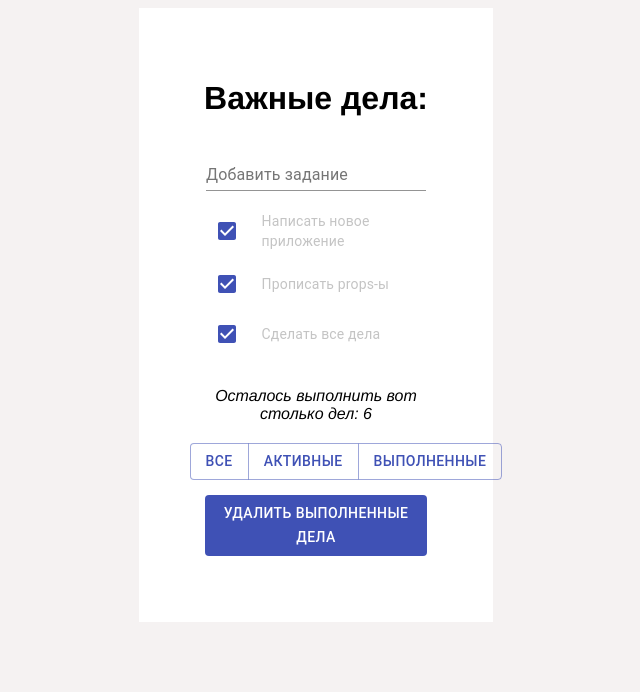
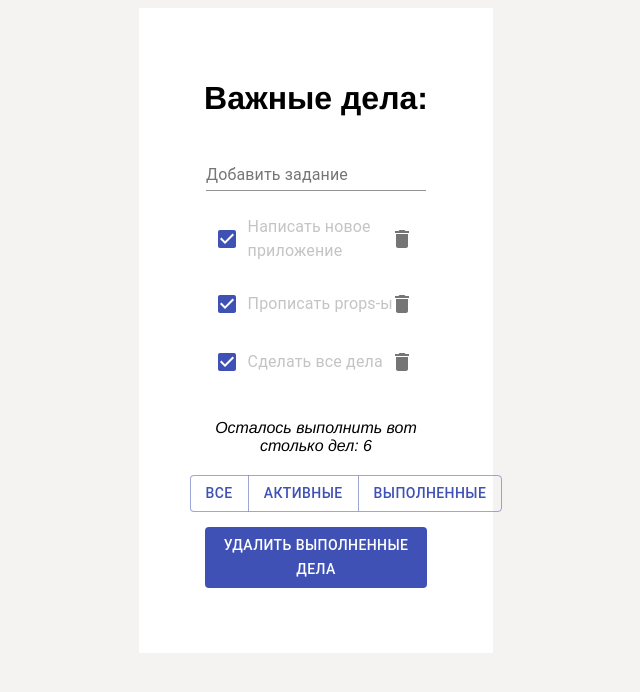
Before and after one commit to WebHeroSchool/JSX.1, a React (Create React App) app: page / in a window 1280 px wide. Shown: the top 692 px of the page, without its empty margins (324-964 px from the left). Built offline with nearby package versions, Linux system fonts and the light colour scheme.

Commit message:
Передача данных и методов между компонентами 2.0

```diff
--- a/public/index.html
+++ b/public/index.html
@@ -14,7 +14,7 @@
       manifest.json provides metadata used when your web app is installed on a
       user's mobile device or desktop. See https://developers.google.com/web/fundamentals/web-app-manifest/
     -->
-    <link rel="manifest" href="%PUBLIC_URL%/manifest.json" />
+
     <!--
       Notice the use of %PUBLIC_URL% in the tags above.
       It will be replaced with the URL of the `public` folder during the build.
--- a/src/components/App/App.js
+++ b/src/components/App/App.js
@@ -37,15 +37,18 @@ import styles from './App.module.css';
      			return newItem;
      		});
      	this.setState({items: newItemList})
-     }
+     };
+
 onClickDelete = id => {
     const newItemList = this.state.items.filter(
-     item => item.id != id);
+item =>{
+	return item.id !==id;
+    });
     this.setState({ items: newItemList });
   }
 
       render() {
-      	 const casesCount = this.state.items.filter(item => item.isDone === false);
+
 return(
   	<div className={styles.wrap}>
   	<h1 className={styles.title}>Важные дела:</h1>
--- a/src/components/Item/Item.js
+++ b/src/components/Item/Item.js
@@ -1,15 +1,35 @@
 import React from 'react';
 import classnames from 'classnames';
 import styles from './Item.module.css';
+import Checkbox from '@material-ui/core/Checkbox';
+import IconButton from '@material-ui/core/IconButton';
+import DeleteIcon from '@material-ui/icons/Delete';
+import ListItemSecondaryAction from '@material-ui/core/ListItemSecondaryAction';
+import ListItemText from '@material-ui/core/ListItemText';
+import ListItem from '@material-ui/core/ListItem';
 
-
-const Item = ({ value, isDone, onClickDone, id }) => (<span className={
+const Item = ({ value, isDone, onClickDone, id, onClickDelete}) => (<ListItem className={
 	classnames({
 		[styles.item]: true,
 		[styles.done]: isDone
 	})
 }>
-	{value}
-	</span>);
+         <Checkbox
+        defaultChecked
+        color="primary"
+        value="checkedG"
+        onClick={() => onClickDone(id)}
+        inputProps={{
+          'aria-label': 'secondary checkbox',
+        }}
+      />
+	  <ListItemText > {value}</ListItemText>
+	<ListItemSecondaryAction className={styles.delete}>
+          <IconButton aria-label="очистить" onClick={() => onClickDelete(id)}>
+            <DeleteIcon />
+          </IconButton>
+        </ListItemSecondaryAction>
+	</ListItem>
+	);
 
 export default Item;
--- a/src/components/ItemList/ItemList.js
+++ b/src/components/ItemList/ItemList.js
@@ -1,48 +1,25 @@
 import React from 'react';
 import Item from '../Item/Item'
 import styles from './ItemList.module.css';
-import Checkbox from '@material-ui/core/Checkbox';
-import IconButton from '@material-ui/core/IconButton';
-import DeleteIcon from '@material-ui/icons/Delete';
-import ListItemSecondaryAction from '@material-ui/core/ListItemSecondaryAction';
-import ListItemText from '@material-ui/core/ListItemText';
 import List from '@material-ui/core/List';
-import ListItem from '@material-ui/core/ListItem';
-import ListItemIcon from '@material-ui/core/ListItemIcon';
 
 
-const ItemList = ({ items,onClickDone, id, onClickDelete }) =>(<div>
-  <List>
-    {items.map(item => (
-      <ListItem key={item.value} className={styles.item} dense button>
-        <ListItemIcon>
-           <Checkbox
-        defaultChecked
-        color="primary"
-        value="checkedG"
-        onClick={() => onClickDone(item.id)}
-        inputProps={{
-          'aria-label': 'secondary checkbox',
-        }}
-      />
-        </ListItemIcon>
-        <ListItemText>
+
+const ItemList = ({ items,onClickDone, id, onClickDelete }) =>(
+  <List className={styles.list} >
+    {items.map(item => <div className={styles.item} key={item.value}>
             <Item
             value={item.value}
             isDone={item.isDone}
             id={item.id}
             onClickDone={onClickDone}
+            onClickDelete={onClickDelete}
              />
-        </ListItemText>
-        <ListItemSecondaryAction className={styles.delete}>
-          <IconButton aria-label="очистить">
-            <DeleteIcon onClick={() => onClickDelete(item.id)} />
-          </IconButton>
-        </ListItemSecondaryAction>
-      </ListItem>
-    ))}
+
+       </div>
+         )}
   </List>
-</div>);
+);
 
 
 export default ItemList;
--- a/src/components/ItemList/ItemList.module.css
+++ b/src/components/ItemList/ItemList.module.css
@@ -1,10 +1,9 @@
 .list{
 	list-style: none;
    padding: 0;
+
 }
 .item{
-  display: flex;
-  justify-content: space-between;
   align-items: center;
 	 }
 .itemText{
```
